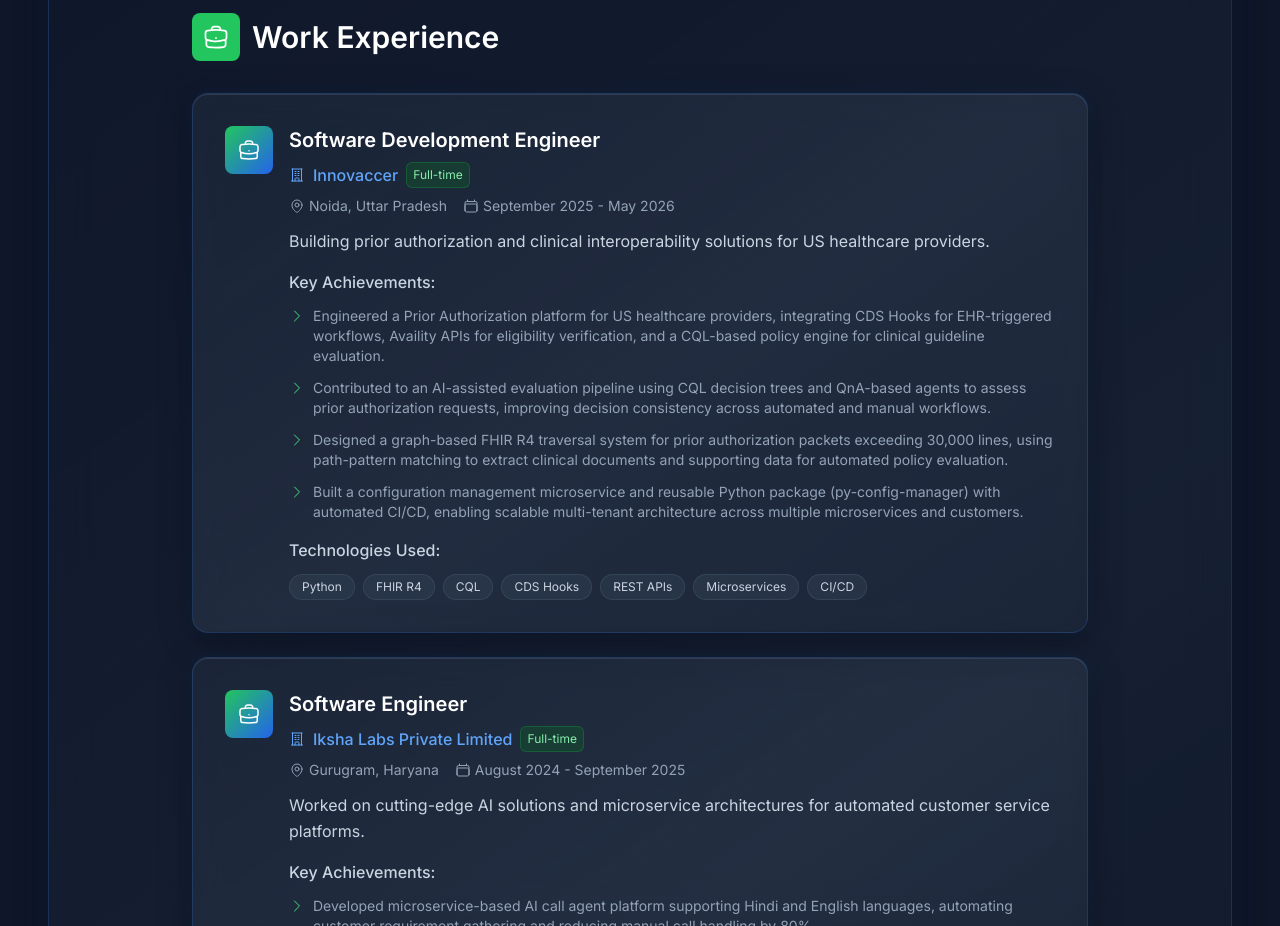
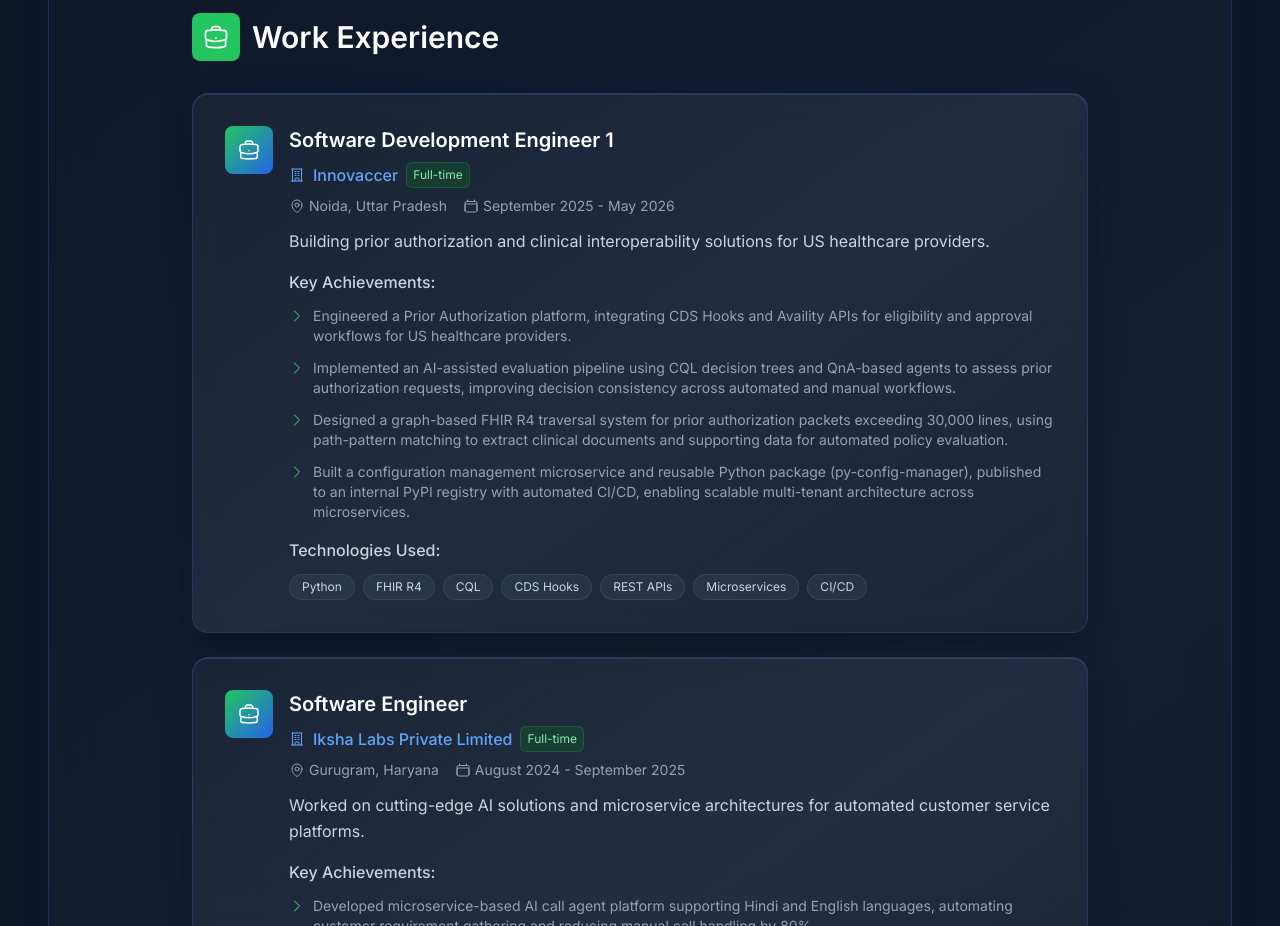
Before and after one commit to astro-heree/aman-kumar-portfolio, a Next.js app: page / in a window 1280 px wide. Shown: the part 2580-3506 px from the top of the page. Built offline with nearby package versions, Linux system fonts and the light colour scheme.

Commit message:
Refine Experience component by updating job title to "Software Development Engineer 1" and enhancing achievement descriptions for clarity and conciseness. Adjusted the configuration management microservice description to include publication details for improved context.

```diff
--- a/src/components/Experience.tsx
+++ b/src/components/Experience.tsx
@@ -9,17 +9,17 @@ import {
 export default function Experience() {
   const experiences = [
     {
-      title: "Software Development Engineer",
+      title: "Software Development Engineer 1",
       company: "Innovaccer",
       location: "Noida, Uttar Pradesh",
       duration: "September 2025 - May 2026",
       type: "Full-time",
       description: "Building prior authorization and clinical interoperability solutions for US healthcare providers.",
       achievements: [
-        "Engineered a Prior Authorization platform for US healthcare providers, integrating CDS Hooks for EHR-triggered workflows, Availity APIs for eligibility verification, and a CQL-based policy engine for clinical guideline evaluation.",
-        "Contributed to an AI-assisted evaluation pipeline using CQL decision trees and QnA-based agents to assess prior authorization requests, improving decision consistency across automated and manual workflows.",
+        "Engineered a Prior Authorization platform, integrating CDS Hooks and Availity APIs for eligibility and approval workflows for US healthcare providers.",
+        "Implemented an AI-assisted evaluation pipeline using CQL decision trees and QnA-based agents to assess prior authorization requests, improving decision consistency across automated and manual workflows.",
         "Designed a graph-based FHIR R4 traversal system for prior authorization packets exceeding 30,000 lines, using path-pattern matching to extract clinical documents and supporting data for automated policy evaluation.",
-        "Built a configuration management microservice and reusable Python package (py-config-manager) with automated CI/CD, enabling scalable multi-tenant architecture across multiple microservices and customers."
+        "Built a configuration management microservice and reusable Python package (py-config-manager), published to an internal PyPI registry with automated CI/CD, enabling scalable multi-tenant architecture across microservices."
       ],
       technologies: ["Python", "FHIR R4", "CQL", "CDS Hooks", "REST APIs", "Microservices", "CI/CD"]
     },
```
